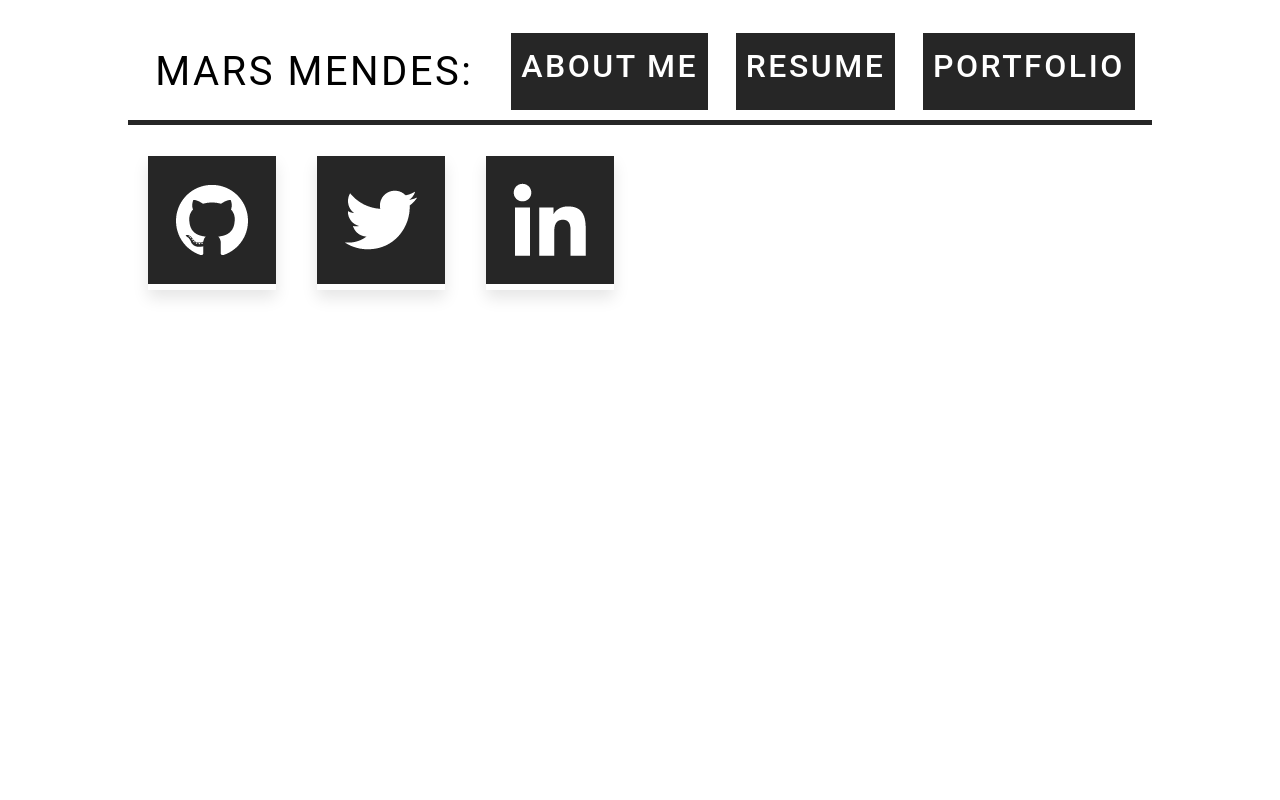
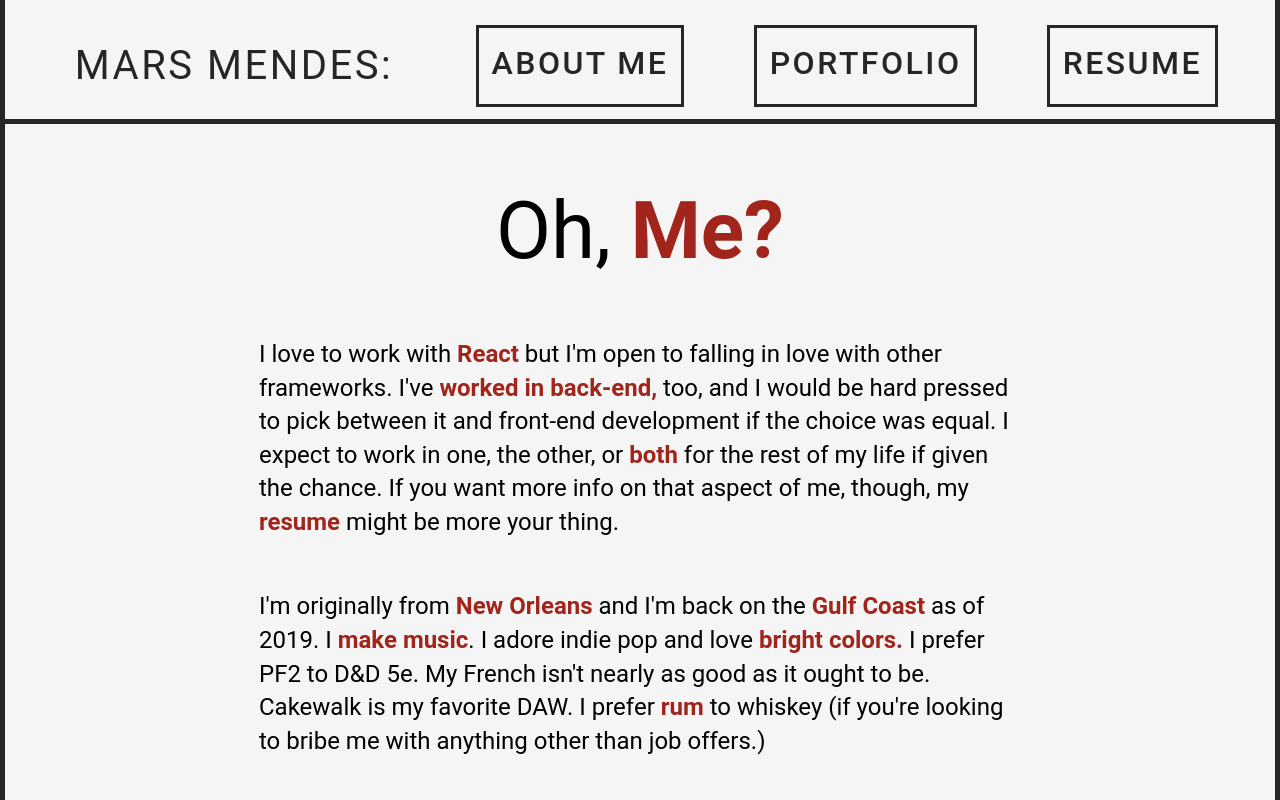
Before and after one commit to MMendes24/portfolio-site-ii, a React (Create React App) app: page /about in a window 1280 px wide. Shown: the top 800 px of the page. Built offline with nearby package versions, Linux system fonts and the light colour scheme.

Commit message:
About-Me page nearly complete.

```diff
--- a/src/App.js
+++ b/src/App.js
@@ -17,12 +17,13 @@ function App() {
       <NavBar />
 
       <Switch>
-        <Route>
-          <AboutMe path="/about" />
+
+        <Route path="/about" >
+          <AboutMe />
         </Route>
 
-        <Route>
-          <Landing path="/" />
+        <Route path="/" >
+          <Landing />
         </Route>
 
       </Switch>
--- a/src/components/AboutMe.Js
+++ b/src/components/AboutMe.Js
@@ -5,7 +5,13 @@ import { AboutMeSection } from '../styles'
 const AboutMe = () => {
     return(
         <AboutMeSection>
+            <h2 className="about-header">Oh, <span className="color-span">Me?</span></h2>
 
+            <p className="about-p">I love to work with <span className="color-span">React</span> but I'm open to falling in love with other frameworks. I've <span className="color-span">worked in back-end,</span> too, and I would be hard pressed to pick between it and front-end development if the choice was equal. I expect to work in one, the other, or <span className="color-span">both</span> for the rest of my life if given the chance. If you want more info on that aspect of me, though, my <span className="color-span">resume</span> might be more your thing.</p>
+
+            <p className="about-p">I'm originally from <span className="color-span">New Orleans</span> and I'm back on the <span className="color-span">Gulf Coast</span> as of 2019. I <span className="color-span">make music</span>. I adore indie pop and love <span className="color-span">bright colors.</span> I prefer PF2 to D&D 5e. My French isn't nearly as good as it ought to be. Cakewalk is my favorite DAW. I prefer <span className="color-span">rum</span> to whiskey (if you're looking to bribe me with anything other than job offers.)</p>
+
+            <p className="about-p">I am happily <span className="color-span">married</span> and <span className="color-span">love my wife and our two cats</span> very much. It would be impossible to devote so much to what I do without them. Together we've gone to Virginia, California, New York, North Carolina, Louisiana, Mississippi, Pennsylvannia, and <span className="color-span">more,</span> sometimes to visit and sometimes to live. I can <span className="color-span">relocate anywhere as needed</span> (and even enjoy doing so!)</p>
         </AboutMeSection>
     )
 }
--- a/src/components/FooterLinks.js
+++ b/src/components/FooterLinks.js
@@ -1,6 +1,6 @@
 import React from 'react'
 
-import { Footer } from '../styles'
+import { FooterStyled as Footer } from '../styles'
 
 //IMAGES FOR LINKS
 import Github from '../assets/Github_5.png'
--- a/src/components/Landing.js
+++ b/src/components/Landing.js
@@ -1,15 +1,16 @@
 import React from 'react'
 
-import { LandingSection } from '../styles'
+import { LandingSection as Section } from '../styles'
 
 const Landing = () => {
     return (
-        <LandingSection>
-            <h1>Hey, <br></br>I'm <span className="color-span">Mars!</span></h1>
-            <p>...and I'm a <span className="color-span">web developer.</span> Here you'll find my projects, my resume, and a mountain of evidence implicating me in your local coffee shortage.</p>
-            <p>If you like what you see, <span className="color-span">feel free to reach out!</span></p>
+        <Section>
+            <h1>Hey, I'm <span className="color-span">Mars!</span></h1>
+            <p>...and I'm a <span className="color-span">fullstack web developer.</span> Here you'll find my projects, my resume, and a mountain of evidence implicating me in your local coffee shortage.</p>
+            <p>The app you're on right now is a <span className="color-span">single-page React app,</span> built to be semantic, functional, and hopefully not too hard on the eyes. If that's the sort of thing you're looking for, you've found your dude. If not, check out my resume and portfolio. Maybe what you seek lies within?</p>
+            <p>If by chance it does (...or you think that it could!), <span className="color-span">feel free to reach out</span> using the links below!</p>
             <p className="ps">(P.S. the color is <span className="color-span">"Martian Red"</span> if you were wondering.)</p>
-        </LandingSection>
+        </Section>
     )
 }
 
--- a/src/components/NavBar.js
+++ b/src/components/NavBar.js
@@ -1,15 +1,18 @@
 import React from 'react'
 import { Link } from 'react-router-dom'
 
-import { Nav } from '../styles'
+import { NavBarStyled as Nav } from '../styles'
 
 const NavBar = () => {
     return (
         <Nav>
-            <h2>Mars Mendes:</h2>
-            <Link to="" className="nav-link">About Me</Link>
+            <Link to="/" className="nav-header">
+                <h2>Mars Mendes:</h2>
+            </Link>
+
+            <Link to="/about" className="nav-link">About Me</Link>
+            <Link to="" className="nav-link">Portfolio</Link>
             <Link to="" className="nav-link">Resume</Link>
-            <Link to="" className="nav-link">Portfolio</Link>
         </Nav>
     )
 }
--- a/src/styles.css
+++ b/src/styles.css
@@ -30,11 +30,8 @@ footer, header, hgroup, menu, nav, section {
 }
 body {
     line-height: 1.4;
-    font-family: 'Roboto', sans-serif;
-	background-repeat: no-repeat;
-	background-size: cover;
-	position: relative;
-	margin: 1% 0%;
+	font-family: 'Roboto', sans-serif;
+	background-color: darkgray;
 }
 ol, ul {
 	list-style: none;
--- a/src/styles/AboutMeStyled.js
+++ b/src/styles/AboutMeStyled.js
@@ -1,6 +1,28 @@
 import styled from 'styled-components'
 
 const AboutMeSection = styled.section`
+display: flex;
+flex-flow: column;
+align-items: center;
+width: 100%;
+border-bottom: 5px solid #262626;
+padding-bottom: 2%;
+
+    .about-header {
+        margin: 2%;
+        font-size: 5rem;
+    }
+
+    .about-p {
+        margin: 2% 4%;
+        font-size: 1.5rem;
+        width: 60%;
+        }
+
+    .color-span {
+        color: #a1251b;
+        font-weight: bold;
+    }
 `
 
 export default AboutMeSection
--- a/src/styles/AppStyled.js
+++ b/src/styles/AppStyled.js
@@ -5,7 +5,9 @@ const AppStyled = styled.div`
     flex-flow: column;
     justify-content: center;
     align-items: center;
-    width: 80%;
     margin: auto;
+    border-left: 5px solid #262626;
+    border-right: 5px solid #262626;
+    background-color: whitesmoke;
 `
 export default AppStyled
--- a/src/styles/Footer.js
+++ b/src/styles/FooterStyled.js
@@ -1,13 +1,13 @@
 import styled from 'styled-components'
 
-const Footer = styled.footer`
+const FooterStyled = styled.footer`
 	display: flex;
-	justify-content: flex-start;
+	justify-content: center;
 	margin: 1% 2% 2% 2%;
     width: 100%;
 
     .social-link {
-    margin: 0% 2%;
+    margin: 2% 2%;
     box-shadow: 0px 8px 15px rgba(0, 0, 0, 0.1);
 	transition: all 0.3s ease 0s;
 	cursor: pointer;
@@ -20,4 +20,4 @@ const Footer = styled.footer`
 
 `
 
-export default Footer
+export default FooterStyled
--- a/src/styles/LandingStyled.js
+++ b/src/styles/LandingStyled.js
@@ -6,21 +6,23 @@ display: flex;
 flex-flow: column;
 width: 100%;
 border-bottom: 5px solid #262626;
+align-items: center;
 
 
 h1 {
     margin: 2%;
     font-size: 5rem;
-}
+    }
 
 p {
     margin: 2% 4%;
     font-size: 2rem;
+    width: 60%;
 }
 
 .ps {
     margin: 3% 2%;
-    font-size: 1rem;
+    font-size: 1.5rem;
 }
 
 .color-span {
--- a/src/styles/Nav.js
+++ b/src/styles/NavBarStyled.js
@@ -9,16 +9,15 @@ const Nav = styled.nav`
 
 
 .nav-link {
-	color: white;
+	color: #262626;
 	font-size: 2rem;
 	text-decoration: none;
-	background-color: #262626;;
+	border: 3px solid #262626;
 	margin: 1%;
 	padding: 1%;
 	text-transform: uppercase;
 	letter-spacing: 2.5px;
 	font-weight: 500;
-	border: none;
 	transition: all 0.3s ease 0s;
 	cursor: pointer;
 	outline: none;
@@ -28,11 +27,13 @@ const Nav = styled.nav`
 	transform: translateY(-7px);
   }
 
-h2 {
+.nav-header {
+	color: #262626;
     font-size: 2.5rem;
     margin: 1%;
     padding: 1%;
-    text-transform: uppercase;
+	text-transform: uppercase;
+	text-decoration: none;
 	letter-spacing: 2.5px;
 }
 
```
Also changed, not shown: src/styles/index.js (+4 -4 lines).
